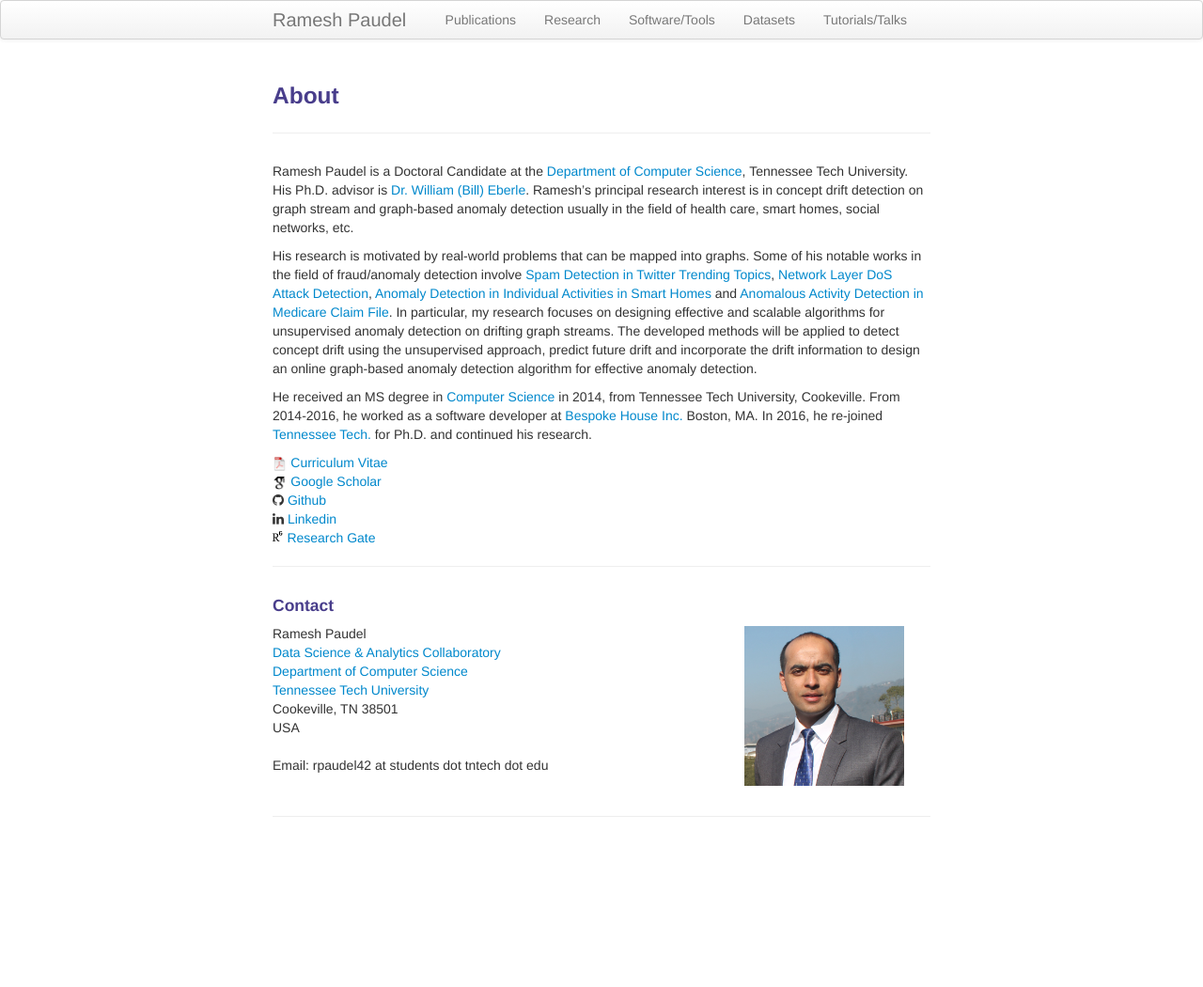
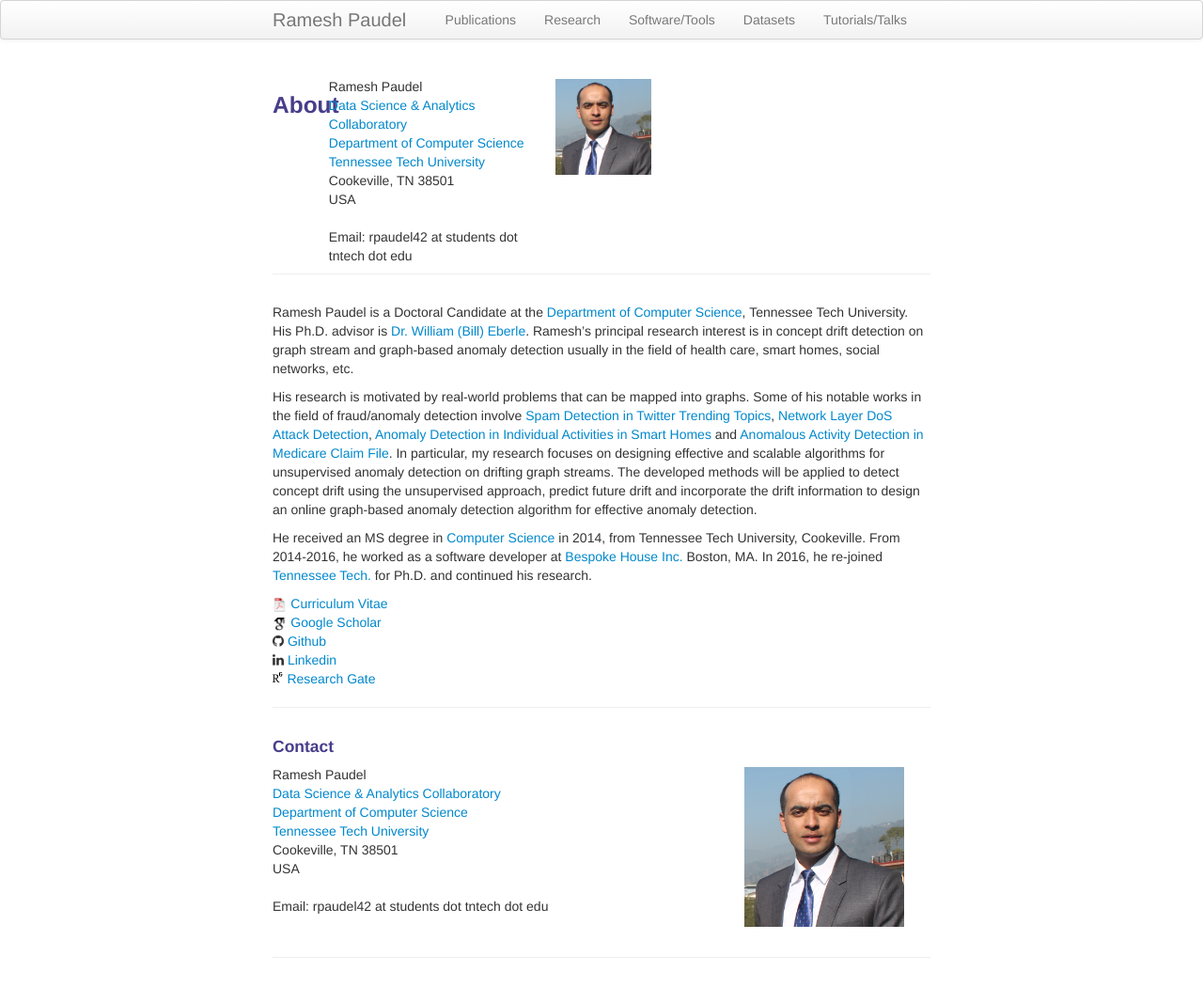
Before and after one commit to rpaudel42/rpaudel42.github.io, a Jekyll site: the page built from index.md, in a window 1280 px wide. Shown: the whole page at 94% size. Built offline with Jekyll 4.4.1, drawn with Linux system fonts in a browser that asks for light colours; nearby versions of some CDN libraries; before the commit the page ends 900 px from its top, so only the background shows below that.

Commit message:
index page update

```diff
--- a/index.md
+++ b/index.md
@@ -5,7 +5,29 @@
 keywords: Paudel, concept drift, graph stream, graph based anomaly, anomaly detection
 ---
 <div class="page-header">
-  <h3>About </h3>
+  <div class="row-fluid">
+        <div class="span1">
+            <h3>About </h3>
+        </div>
+        <div class="span4">
+            Ramesh Paudel<br/>
+            <a href="https://www.tntech.edu/engineering/programs/csc/data-science-collaboratory.php">Data Science & Analytics Collaboratory</a><br/>
+            <a href="https://www.tntech.edu/engineering/departments/csc/">Department of Computer Science</a><br/>
+            <a href="https://www.tntech.edu">Tennessee Tech University</a><br/>
+            Cookeville, TN 38501<br/>
+            USA<br/><br/>
+
+            <div id="hide_email">
+            Email: rpaudel42 at students dot tntech dot edu
+            </div>
+        </div>
+
+        <div class="span2">
+        <a href="../assets/pics/profilepic.jpg">
+            <img src="../assets/pics/profilepic.jpg"
+                  title="Ramesh Paudel" alt="Ramesh Paudel"/></a>
+        </div>
+    </div>
 </div>
 Ramesh Paudel is a Doctoral Candidate at the [Department of Computer Science](http://www.csc.tntech.edu), Tennessee Tech University. His Ph.D. advisor is [Dr. William (Bill) Eberle](http://users.csc.tntech.edu/~weberle/).
 Ramesh's principal research interest is in concept drift detection on graph stream and graph-based anomaly detection usually in the field of health care, smart homes, social networks, etc.
```
